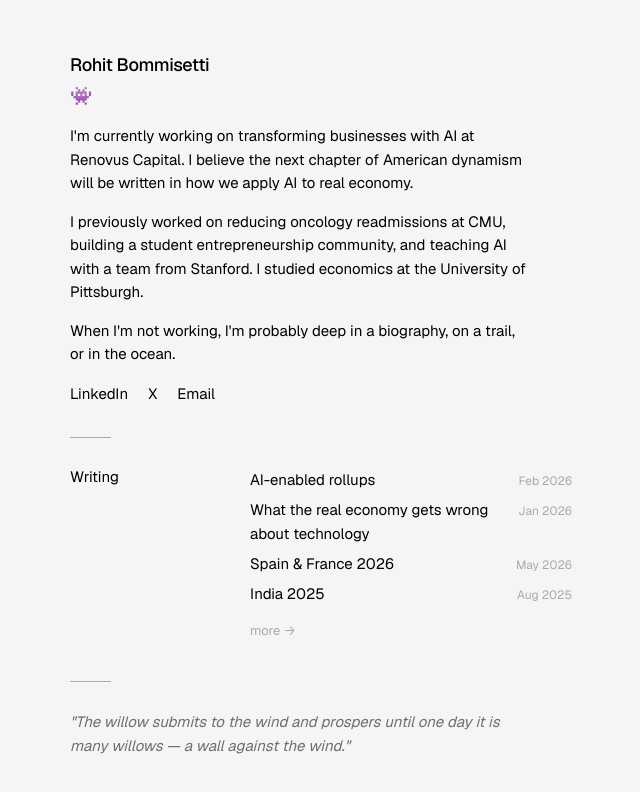
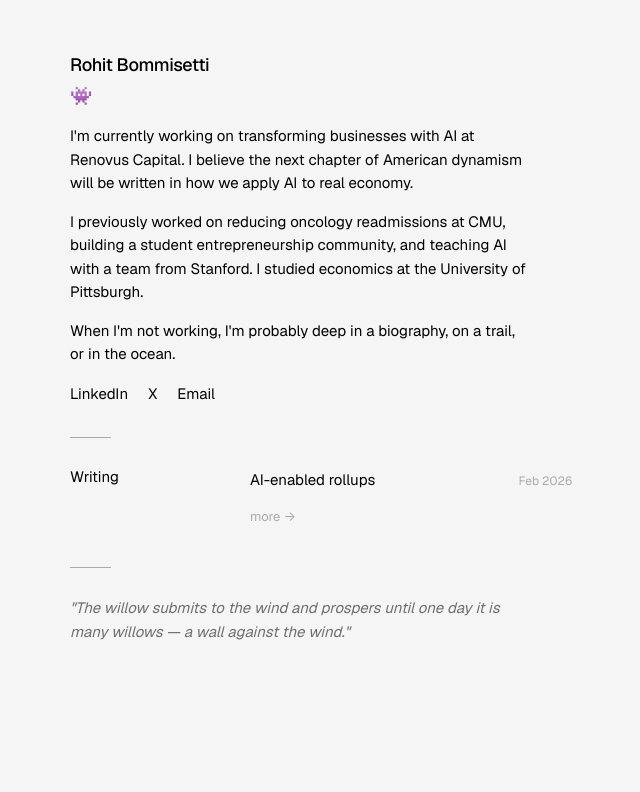
Before and after one commit to rohitbommisetti/personal-website, a React (Vite) app: page / in a window 1280 px wide. Shown: the top 792 px of the page, without its empty margins (319-959 px from the left). Built offline with nearby package versions, Linux system fonts and the light colour scheme.

Commit message:
Update index.ts

```diff
--- a/src/posts/index.ts
+++ b/src/posts/index.ts
@@ -8,6 +8,6 @@ import india from "./india-2025";
 
 import { Post } from "../types";
 
-const posts: Post[] = [aiInPE, realEconomy, spain, india];
+const posts: Post[] = [aiInPE];
 
 export default posts;
```
